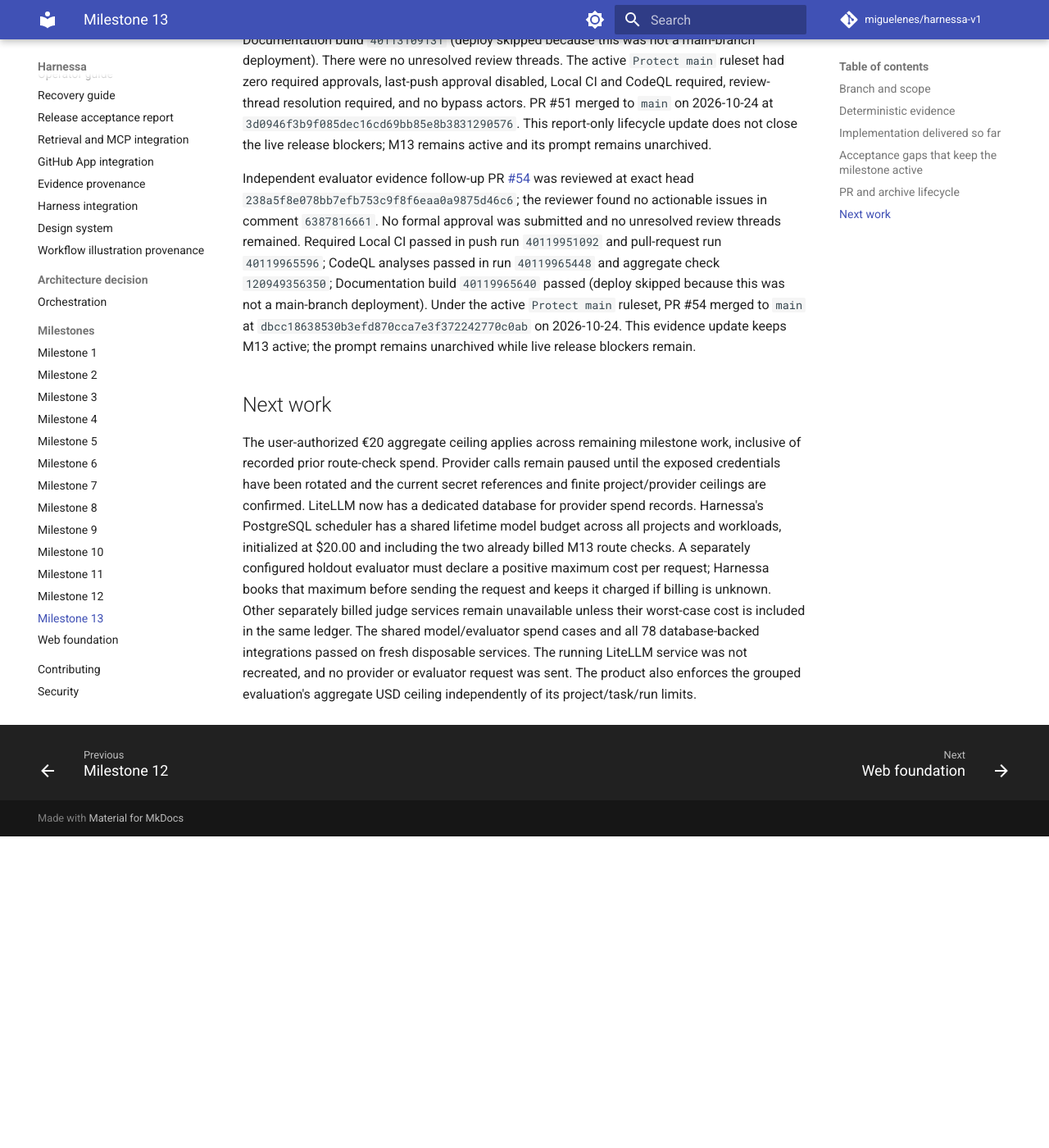
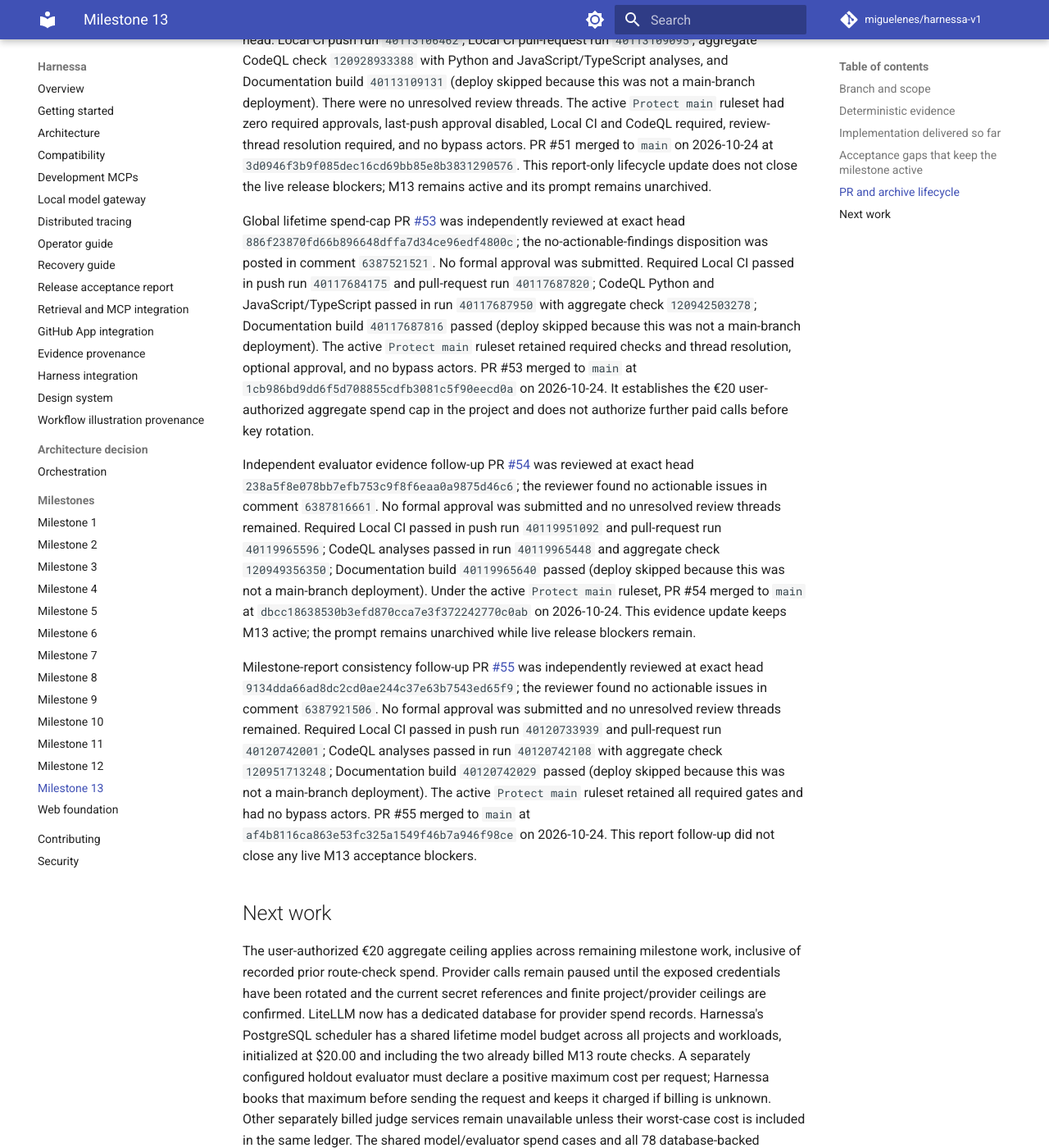
Before and after one commit to miguelenes/harnessa-v1, an MkDocs documentation site: the page built from docs/milestones/13.md, in a window 1280 px wide and 1400 px high, scrolled down 8001 px. Shown: the whole window at 82% size. Built offline with MkDocs 1.6.1 and Material for MkDocs 9.7.7, drawn with Linux system fonts in a browser that asks for light colours; comment, search, counter and statistics services are not loaded; before the commit the page ends 9021 px from its top, so only the background shows below that; some of the changed text lies outside the part shown.

Commit message:
Correct M13 acceptance report history

```diff
--- a/docs/milestones/13.md
+++ b/docs/milestones/13.md
@@ -9,7 +9,7 @@
 - M13's original implementation branch was `codex/m13-release`, based on M12 archive commit `853c3e05cd202a95ed70453ecde95b51aced7779`. The current tracing follow-up is based on the durable-metrics merge `42318f4bbef0507293672ba43017ac44934fb990`.
 - M13 implementation now covers task/OpenSpec browsing, grouped local Harness² runs, independent interactive/probe budget ceilings, persisted execution-adapter selection, icons, Compose artifact persistence, and operator backup/restore/doctor workflows.
 - M13 implementation PR [#43](https://github.com/miguelenes/harnessa-v1/pull/43) merged to `main` at `4081c998bf6c9df2f639f47dd63cadee358fd53a`. The initial review's P2 findings were fixed at `7bc9f0fc285064edae852e003be99c53730603e4`; subsequent review proposals drove the local evaluator, independent budgets, adapter selection, aggregate evaluation ceiling and correct shared-baseline sample count. Review of exact head `f832521f26f0b4d472bd869354d7dbfde5fed069` found no new actionable code issues (final disposition comment `6384280186`); it confirmed prior findings `6378082966`, `6384248497`, and `6384249788` are resolved and the migration graph has one head.
-- No benchmark run or external environment deployment was performed. The administrator authorized two one-token gateway checks from the disposable M13 project; both completed through the `.zshrc`-sourced LiteLLM environment with known usage and $0.0000114 billed each. A third attempt was blocked by the one-step policy before provider dispatch and incurred no model cost.
+- No model-backed benchmark run or external environment deployment was performed. A no-model Harbor Oracle setup smoke was run on the public SWE-bench Pro V2 split and is documented in [`acceptance-report.md`](../acceptance-report.md); it is harness setup evidence, not a model score. The administrator authorized two one-token gateway checks from the disposable M13 project; both completed through the `.zshrc`-sourced LiteLLM environment with known usage and $0.0000114 billed each. A third attempt was blocked by the one-step policy before provider dispatch and incurred no model cost.
 
 ## Deterministic evidence
 
@@ -78,7 +78,11 @@ The PR #43 implementation head before merge was `5e5d010c1d2392e3488b40e2397e404
 
 Operator recovery CLI follow-up PR [#51](https://github.com/miguelenes/harnessa-v1/pull/51) was independently reviewed at exact head `e31bd6603032f55bd69ad799575ba88f8355a72f`; the reviewer found no actionable findings in comment `6386880013`, and no formal approval was submitted. Required checks passed at that head: Local CI push run `40113106462`, Local CI pull-request run `40113109095`, aggregate CodeQL check `120928933388` with Python and JavaScript/TypeScript analyses, and Documentation build `40113109131` (deploy skipped because this was not a main-branch deployment). There were no unresolved review threads. The active `Protect main` ruleset had zero required approvals, last-push approval disabled, Local CI and CodeQL required, review-thread resolution required, and no bypass actors. PR #51 merged to `main` on 2026-10-24 at `3d0946f3b9f085dec16cd69bb85e8b3831290576`. This report-only lifecycle update does not close the live release blockers; M13 remains active and its prompt remains unarchived.
 
+Global lifetime spend-cap PR [#53](https://github.com/miguelenes/harnessa-v1/pull/53) was independently reviewed at exact head `886f23870fd66b896648dffa7d34ce96edf4800c`; the no-actionable-findings disposition was posted in comment `6387521521`. No formal approval was submitted. Required Local CI passed in push run `40117684175` and pull-request run `40117687820`; CodeQL Python and JavaScript/TypeScript passed in run `40117687950` with aggregate check `120942503278`; Documentation build `40117687816` passed (deploy skipped because this was not a main-branch deployment). The active `Protect main` ruleset retained required checks and thread resolution, optional approval, and no bypass actors. PR #53 merged to `main` at `1cb986bd9dd6f5d708855cdfb3081c5f90eecd0a` on 2026-10-24. It establishes the €20 user-authorized aggregate spend cap in the project and does not authorize further paid calls before key rotation.
+
 Independent evaluator evidence follow-up PR [#54](https://github.com/miguelenes/harnessa-v1/pull/54) was reviewed at exact head `238a5f8e078bb7efb753c9f8f6eaa0a9875d46c6`; the reviewer found no actionable issues in comment `6387816661`. No formal approval was submitted and no unresolved review threads remained. Required Local CI passed in push run `40119951092` and pull-request run `40119965596`; CodeQL analyses passed in run `40119965448` and aggregate check `120949356350`; Documentation build `40119965640` passed (deploy skipped because this was not a main-branch deployment). Under the active `Protect main` ruleset, PR #54 merged to `main` at `dbcc18638530b3efd870cca7e3f372242770c0ab` on 2026-10-24. This evidence update keeps M13 active; the prompt remains unarchived while live release blockers remain.
+
+Milestone-report consistency follow-up PR [#55](https://github.com/miguelenes/harnessa-v1/pull/55) was independently reviewed at exact head `9134dda66ad8dc2cd0ae244c37e63b7543ed65f9`; the reviewer found no actionable issues in comment `6387921506`. No formal approval was submitted and no unresolved review threads remained. Required Local CI passed in push run `40120733939` and pull-request run `40120742001`; CodeQL analyses passed in run `40120742108` with aggregate check `120951713248`; Documentation build `40120742029` passed (deploy skipped because this was not a main-branch deployment). The active `Protect main` ruleset retained all required gates and had no bypass actors. PR #55 merged to `main` at `af4b8116ca863e53fc325a1549f46b7a946f98ce` on 2026-10-24. This report follow-up did not close any live M13 acceptance blockers.
 
 ## Next work
 
```
